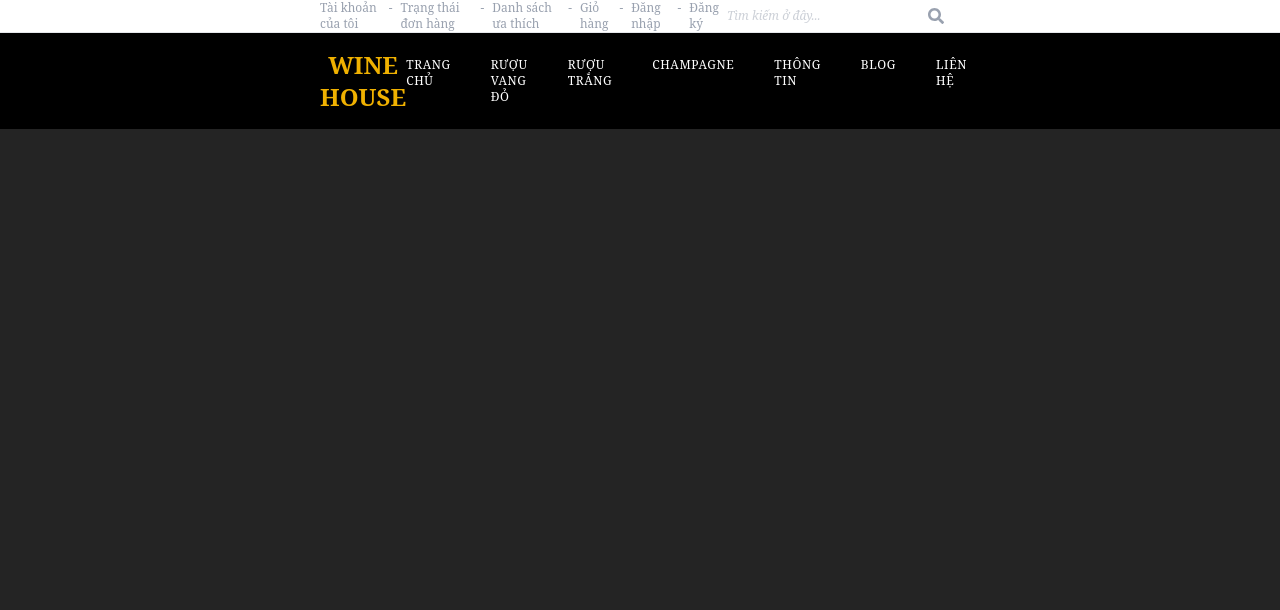
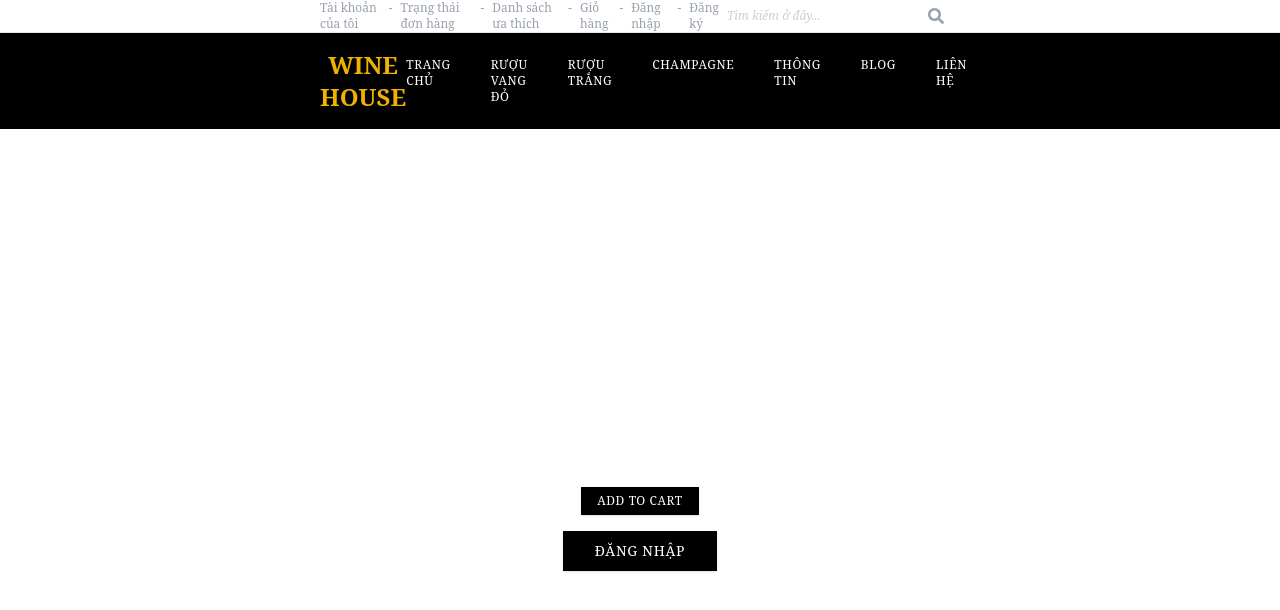
Before and after one commit to thaontn-0537/NAITEI20-FEHN-PR1-DRINK, a React (Vite) app: page / in a window 1280 px wide. Shown: the top 610 px of the page. Built offline with nearby package versions, Linux system fonts and the light colour scheme.

Commit message:
Component - Button

```diff
--- a/package.json
+++ b/package.json
@@ -13,10 +13,13 @@
     "@tailwindcss/cli": "^4.0.6",
     "@tailwindcss/vite": "^4.0.6",
     "axios": "^1.7.9",
+    "class-variance-authority": "^0.7.1",
+    "clsx": "^2.1.1",
     "react": "^19.0.0",
     "react-dom": "^19.0.0",
     "react-icons": "^5.4.0",
     "react-router-dom": "^7.1.5",
+    "tailwind-merge": "^3.0.1",
     "tailwindcss": "^4.0.6"
   },
   "devDependencies": {
--- a/src/App.jsx
+++ b/src/App.jsx
@@ -1,16 +1,17 @@
-import { useState } from 'react'
-import reactLogo from './assets/react.svg'
-import viteLogo from '/vite.svg'
-import Header from './components/Header'
+import { useState } from "react";
+import Header from "./components/Header";
+import { Button } from "./components/Button";
 
 function App() {
-  const [count, setCount] = useState(0)
-
   return (
     <>
       <Header />
+      <main className="flex min-h-screen flex-col items-center justify-center space-y-4 bg-white text-center">
+        <Button>ADD TO CART</Button>
+        <Button size="lg">ĐĂNG NHẬP</Button>
+      </main>
     </>
-  )
+  );
 }
 
-export default App
+export default App;
--- /dev/null
+++ b/src/components/Button.jsx
@@ -0,0 +1,34 @@
+import React from "react";
+import { cva } from "class-variance-authority";
+import { cn } from "../lib/utils";
+
+const buttonVariants = cva(
+  "inline-flex items-center justify-center whitespace-nowrap text-xs font-medium tracking-wider uppercase transition-colors shadow-sm bg-black text-white hover:bg-yellow-500",
+  {
+    variants: {
+      size: {
+        default: "h-7 px-4 py-0.5",
+        lg: "h-10 px-8 py-4 text-sm",
+      },
+    },
+    defaultVariants: {
+      size: "default",
+    },
+  },
+);
+
+const Button = React.forwardRef(
+  ({ className, variant, size, asChild = false, ...props }, ref) => {
+    return (
+      <button
+        className={cn(buttonVariants({ variant, size, className }))}
+        ref={ref}
+        {...props}
+      />
+    );
+  },
+);
+
+Button.displayName = "Button";
+
+export { Button, buttonVariants };
--- /dev/null
+++ b/src/lib/utils.js
@@ -0,0 +1,6 @@
+import { clsx } from "clsx";
+import { twMerge } from "tailwind-merge";
+
+export function cn(...inputs) {
+  return twMerge(clsx(inputs));
+}
```
Also changed, not shown: 1 other file (tests, documents, lock files or other folders).
